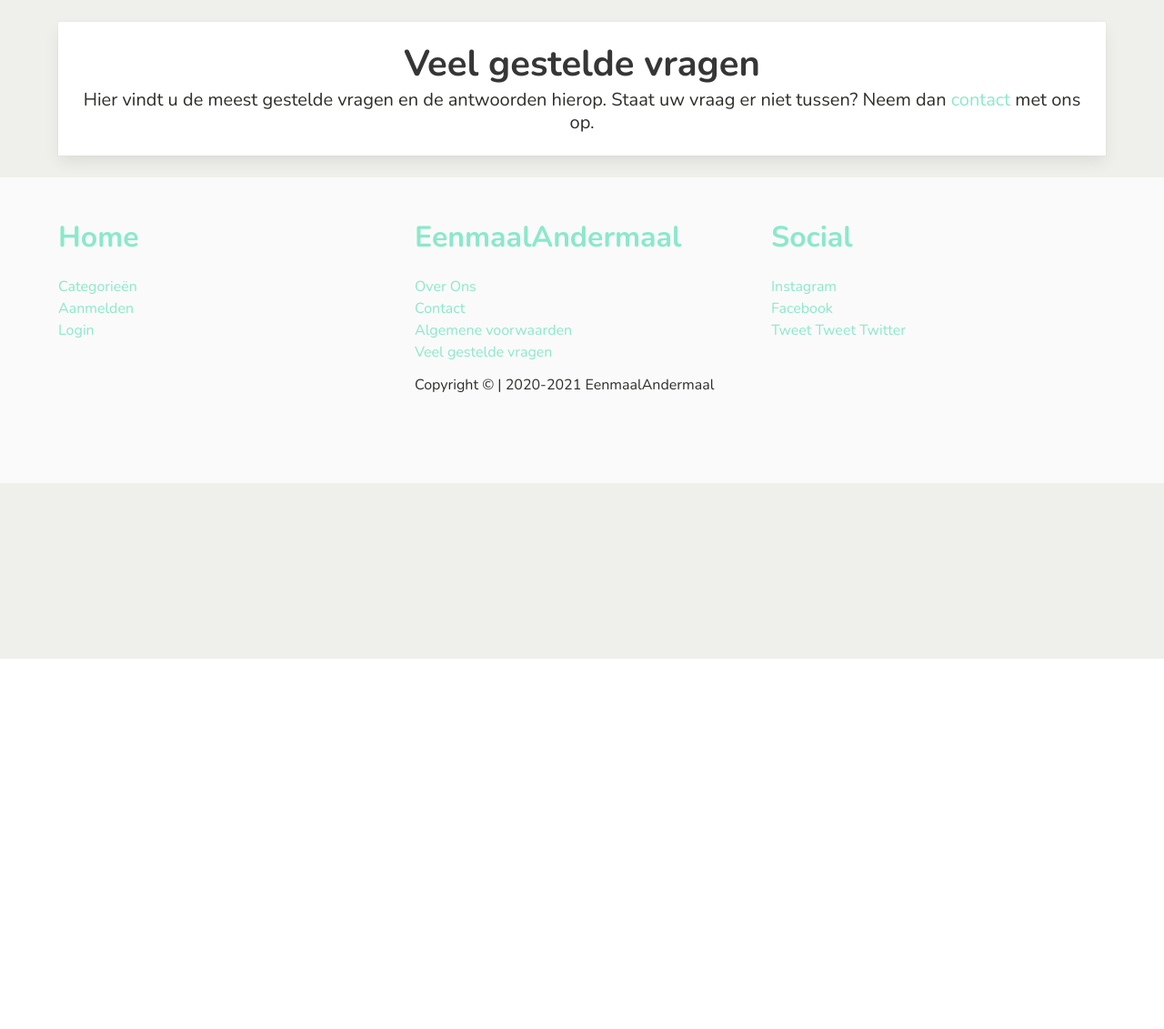
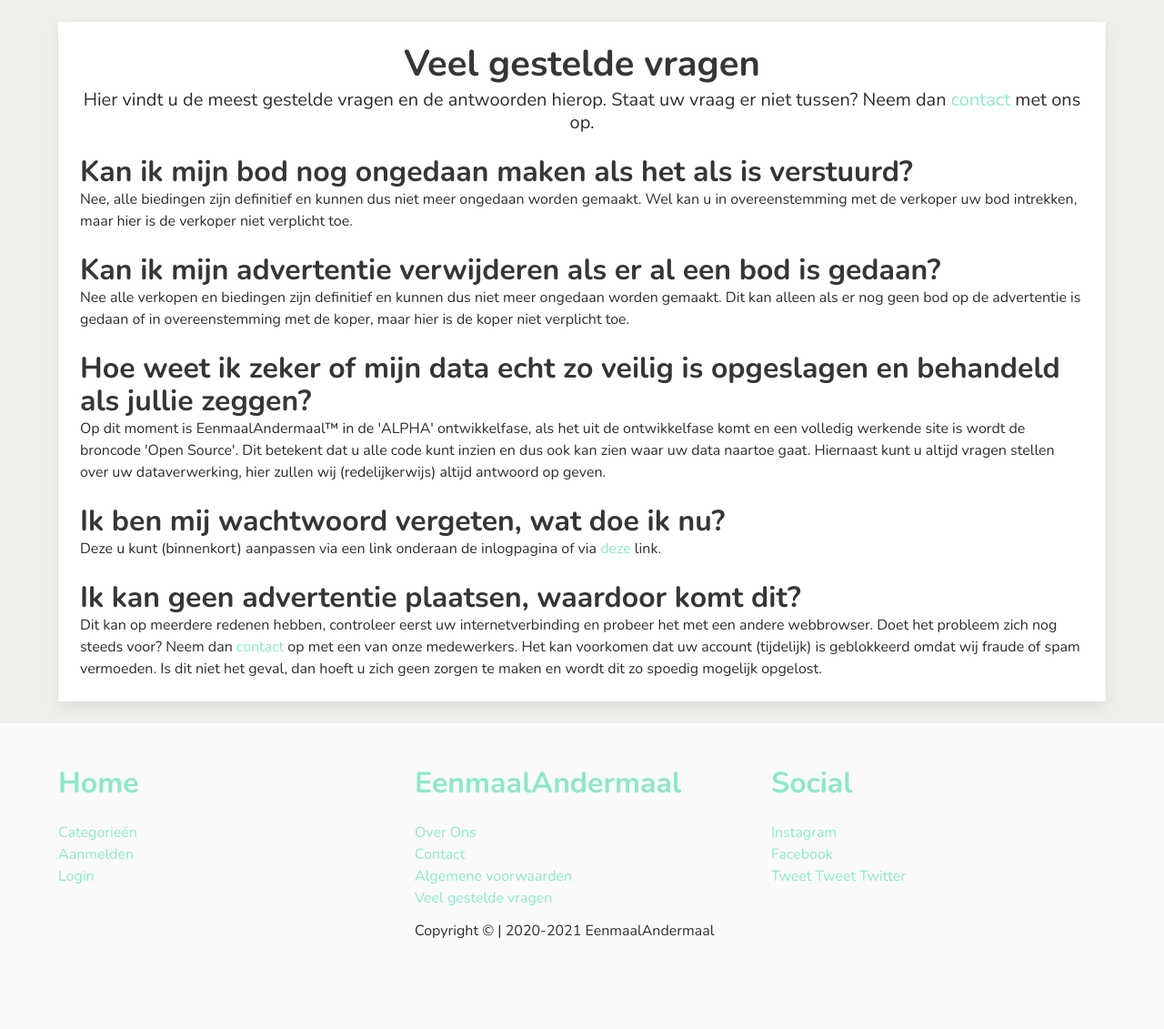
Before and after one commit to nxttx/IProjectG18EenmaalAndermaal, a PHP site: page /faq.php in a window 1280 px wide. Shown: the part 76-1207 px from the top of the page at 91% size. Before the commit the page ends 800 px from the top, so only its background shows below. Run offline with PHP 8.4, Linux system fonts and the light colour scheme; some libraries are stand-ins or nearby versions.

Commit message:
Updat faq.php Text added
I think it's done!

```diff
--- a/Website/faq.php
+++ b/Website/faq.php
@@ -12,7 +12,44 @@
                 <div class="card-content">
                     <h2 class="title is-2  has-text-centered">Veel gestelde vragen</h2>
                     <p class="subtitle is-5  has-text-centered">Hier vindt u de meest gestelde vragen en de antwoorden
-                        hierop. Staat uw vraag er niet tussen? Neem dan <a href="contact.php">contact </a>met ons op. </p>
+                        hierop. Staat uw vraag er niet tussen? Neem dan <a href="contact.php">contact </a>met ons op.
+                    </p>
+
+                    <!--                    De vragen hier onder:-->
+
+                    <h2 class="title is-3 is-marginless">Kan ik mijn bod nog ongedaan maken als het als is
+                        verstuurd?</h2>
+                    <p>Nee, alle biedingen zijn definitief en kunnen dus niet meer ongedaan worden gemaakt. Wel kan u in
+                        overeenstemming met de verkoper uw bod intrekken, maar hier is de verkoper niet verplicht
+                        toe. </p>
+                    <br>
+
+                    <h2 class="title is-3 is-marginless">Kan ik mijn advertentie verwijderen als er al een bod is
+                        gedaan? </h2>
+                    <p>Nee alle verkopen en biedingen zijn definitief en kunnen dus niet meer ongedaan worden gemaakt.
+                        Dit kan alleen als er nog geen bod op de advertentie is gedaan of in overeenstemming met de
+                        koper, maar hier is de koper niet verplicht toe. </p>
+                    <br>
+
+                    <h2 class="title is-3 is-marginless">Hoe weet ik zeker of mijn data echt zo veilig is
+                        opgeslagen en behandeld als jullie zeggen?</h2>
+                    <p>Op dit moment is EenmaalAndermaal&trade; in de 'ALPHA' ontwikkelfase, als het uit de ontwikkelfase
+                        komt en een volledig werkende site is wordt de broncode 'Open Source'. Dit betekent dat u alle
+                        code kunt inzien en dus ook kan zien waar uw data naartoe gaat. Hiernaast kunt u altijd vragen
+                        stellen over uw dataverwerking, hier zullen wij (redelijkerwijs) altijd antwoord op geven.</p>
+                    <br>
+
+                    <h2 class="title is-3 is-marginless">Ik ben mij wachtwoord vergeten, wat doe ik nu? </h2>
+                    <p>Deze u kunt (binnenkort) aanpassen via een link onderaan de inlogpagina of via <a
+                                href="passwordForgot.php">deze </a>link.</p>
+                    <br>
+
+                    <h2 class="title is-3 is-marginless">Ik kan geen advertentie plaatsen, waardoor komt dit? </h2>
+                    <p>Dit kan op meerdere redenen hebben, controleer eerst uw internetverbinding en probeer het met een andere
+                        webbrowser. Doet het probleem zich nog steeds voor? Neem dan <a href="contact.php"> contact</a>
+                        op met een van onze medewerkers. Het kan voorkomen dat uw account (tijdelijk) is geblokkeerd
+                        omdat wij fraude of spam vermoeden. Is dit niet het geval, dan hoeft u zich geen zorgen te maken
+                        en wordt dit zo spoedig mogelijk opgelost.</p>
                 </div>
             </div>
 
```
